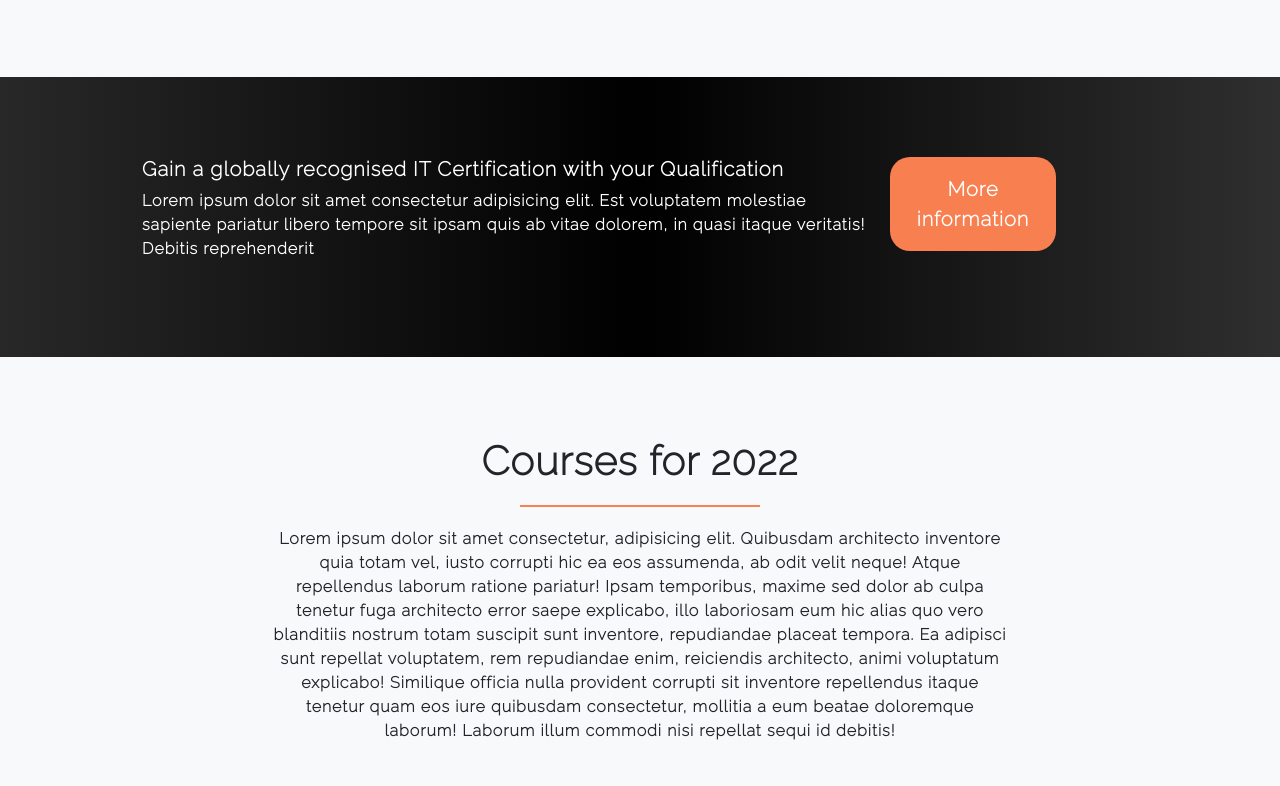
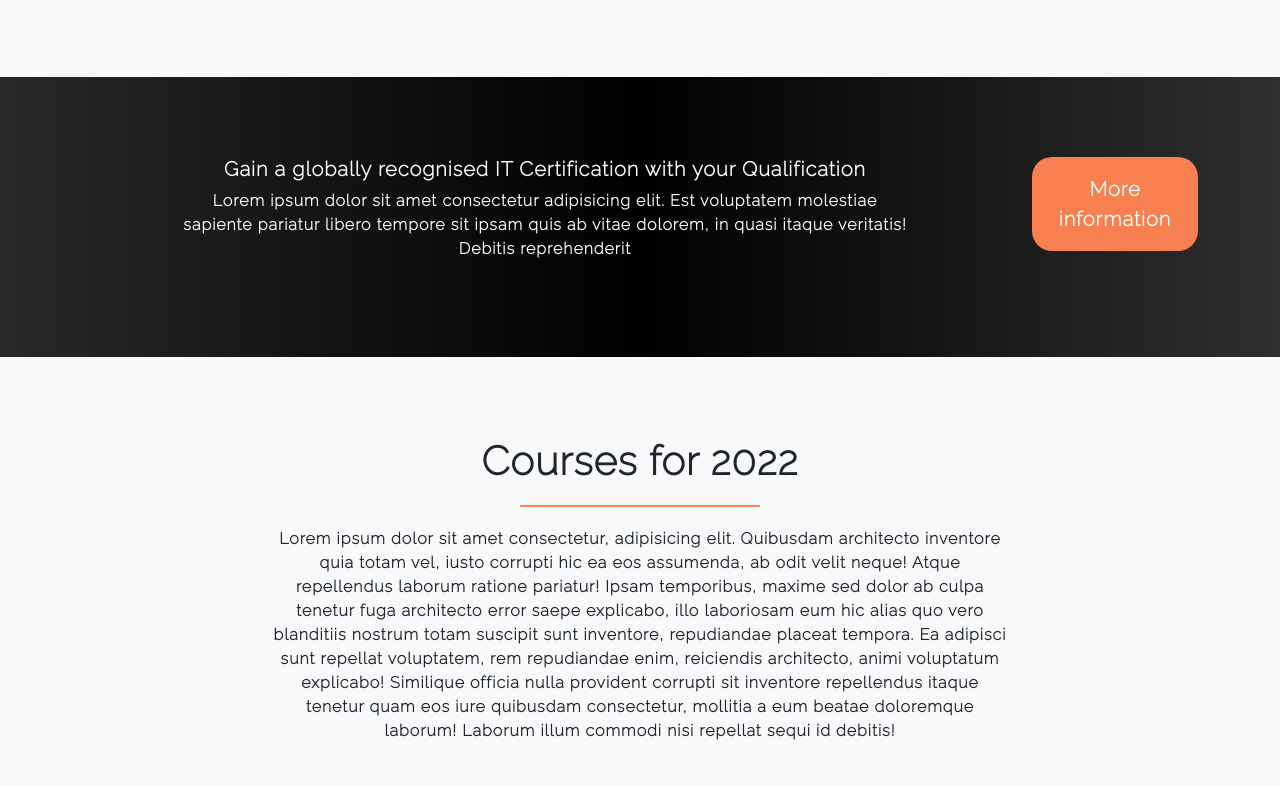
Before and after one commit to zytuu/Full-page-layout, a plain HTML site: page index.html in a window 1280 px wide. Shown: the part 1880-2666 px from the top of the page. Drawn offline with nearby package versions, Linux system fonts and the light colour scheme.

Commit message:
Update index.html

```diff
--- a/index.html
+++ b/index.html
@@ -158,10 +158,11 @@
     </section>
     <!-- //About us -->
 
-    <section id="banner" class="gradient text-white text-left">
+    <!-- Banner -->
+    <section id="banner" class="gradient text-white text-center">
       <div class="container">
         <div class="row">
-          <div class="ps-4 ms-5 col-md-8">
+          <div class="mx-auto col-md-8">
             <h5>
               Gain a globally recognised IT Certification with your
               Qualification
@@ -179,6 +180,7 @@
         </div>
       </div>
     </section>
+    <!-- //Banner -->
 
     <!-- Courses -->
     <section id="courses" class="bg-light text-center">
```
